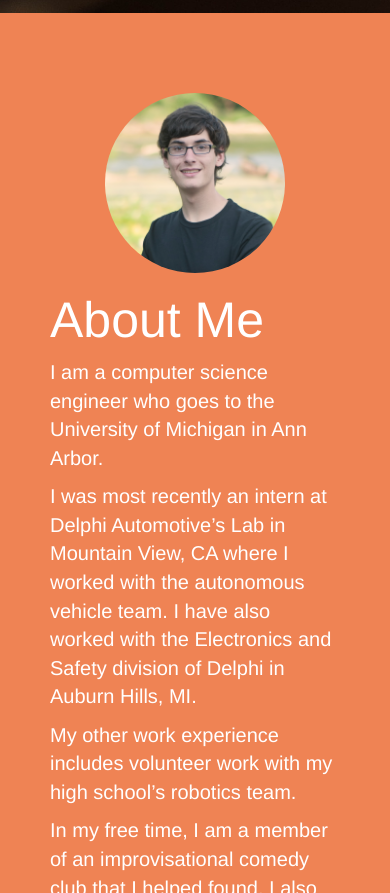
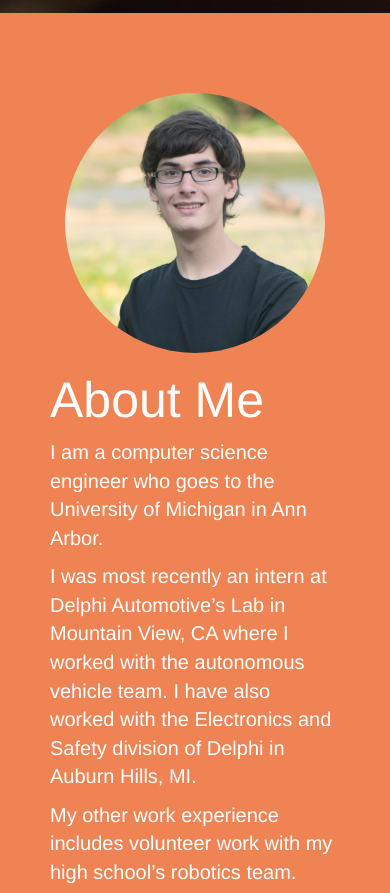
Before and after one commit to Jlspige/Jlspige.github.io, a plain HTML site: page index.html in a window 390 px wide. Shown: the part 831-1724 px from the top of the page. Drawn offline with nearby package versions, Linux system fonts and the light colour scheme.

Commit message:
Mobile Update
CSS Update for better compatibility with mobile phones.

```diff
--- a/index.html
+++ b/index.html
@@ -84,6 +84,7 @@
 			/* about me color: #953C30; */
 			#aboutme {padding-top:50px; padding-bottom:60px; color: #fff; background-color: #EF8354; font-size: x-large;}
 			#aboutme p {padding-right: 110px;}
+			#photo {padding-left: 90px; padding-right: 90px;}
 			#projects {padding-top:50px; padding-bottom:60px; padding-left:16vh; padding-right:16vh; color: #fff; background-color: #4F5D75; font-size: x-large;}
 			#skills {padding-top:50px; padding-bottom:50px; color: #fff; background-color: #8DAA91;}
 			#skills h4{padding-left: 80px;}
@@ -149,8 +150,8 @@
 
 		  		#photo
 		  		{
-		  			padding-left: 0px;
-		  			padding-right: 0px;
+		  			padding-left: 50px;
+		  			padding-right: 50px;
 		  		}
 
 		  		#aboutme
@@ -252,7 +253,7 @@
 <div id = "aboutme" class = "container-fluid">
 	<div class = "row">
 		<div class = "col-sm-6 vcenter">
-			<img id = "photo" src="pic.png" class="center-block img-circle img-responsive" alt="Picture" style = "margin: auto; padding-left: 90px; padding-right: 90px;"></div>
+			<img id = "photo" src="pic.png" class="center-block img-circle img-responsive" alt="Picture"></div>
 		<div class = "col-sm-6">
 			<h2 style = "text-align:left;">About Me</h2>
 			<p>I am a computer science engineer who goes to the University of Michigan in Ann Arbor.</p>
```
